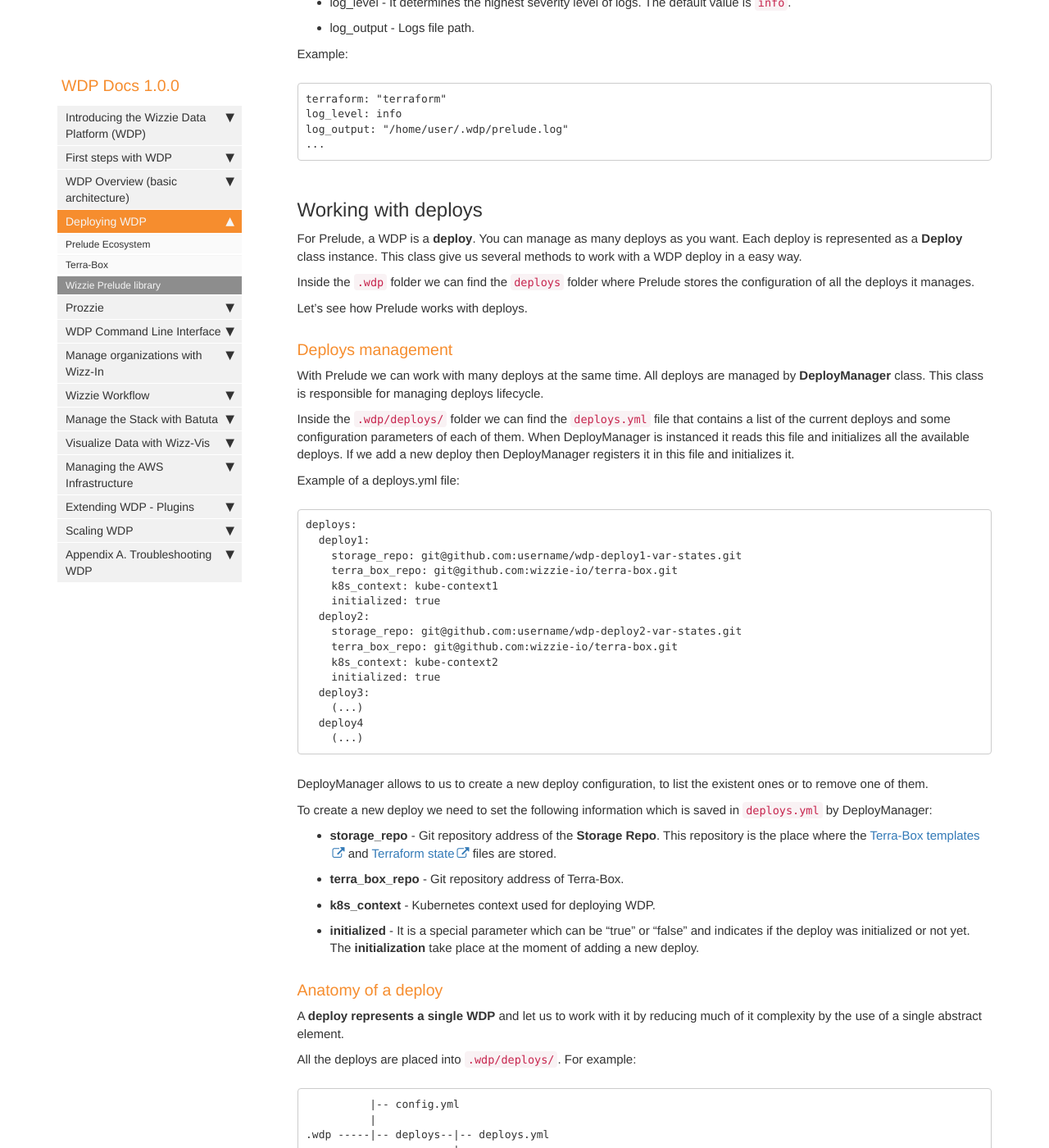
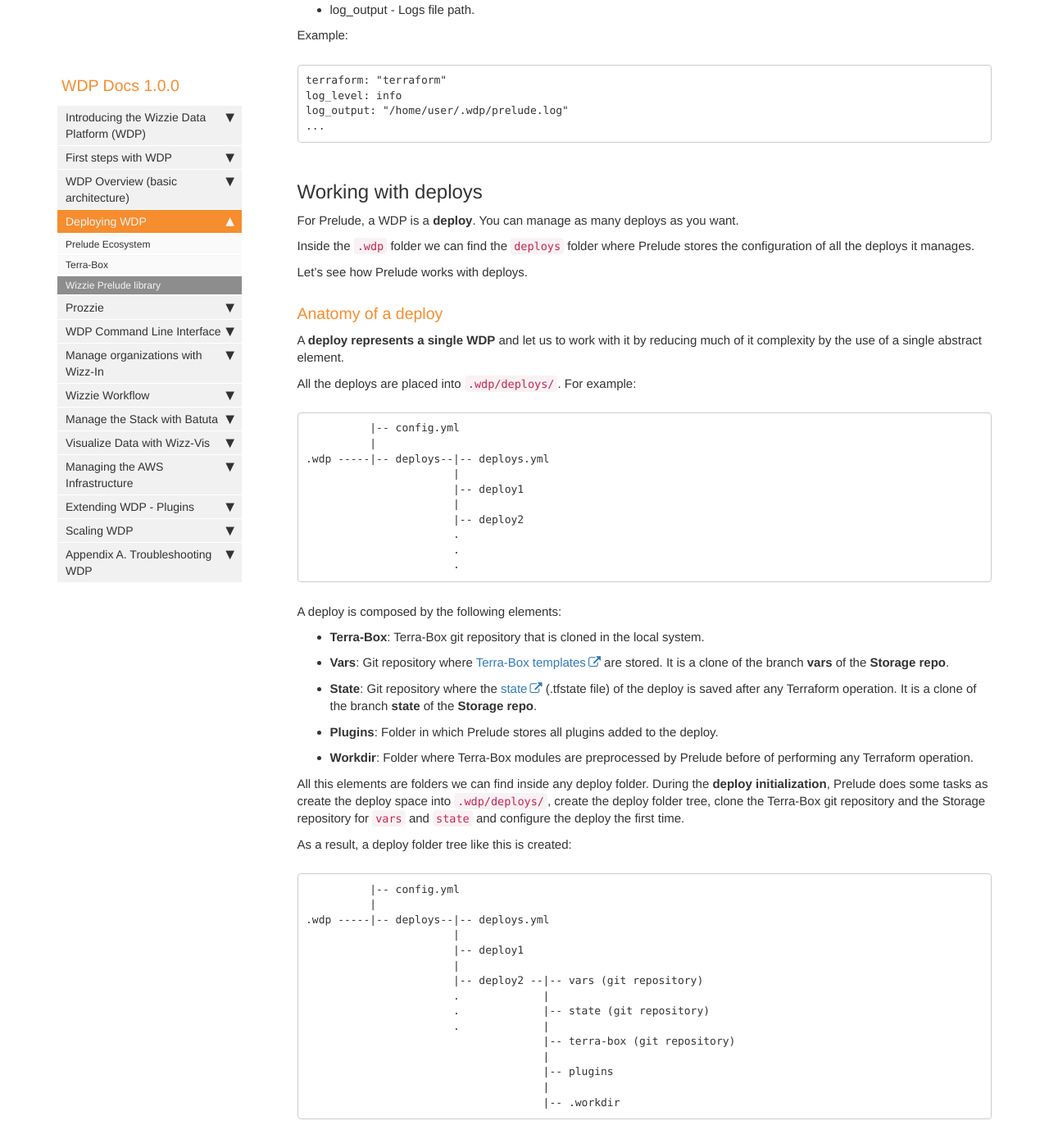
Before and after one commit to wizzie-io/wizzie-io.github.io, a Jekyll site: the page built from pages/wdp/1.0.0/prelude/prelude/index.md, in a window 1280 px wide and 1400 px high, scrolled down 866 px. Shown: the whole window at 82% size. Built offline with Jekyll 4.4.1, drawn with Linux system fonts in a browser that asks for light colours; nearby versions of some CDN libraries; comment, search, counter and statistics services are not loaded; some of the changed text lies outside the part shown.

Commit message:
Improvements in prelude doc

````diff
--- a/pages/wdp/1.0.0/prelude/prelude/index.md
+++ b/pages/wdp/1.0.0/prelude/prelude/index.md
@@ -5,7 +5,7 @@ datatable: false
 toc: true
 ---
 
-Wizzie Prelude is a Ruby based library that simplifies the way we work with [Terra-Box](https://wizzie-io.github.io/terra-box_index.html) and WDP Plugins. Furthermore, it allows to automate and manage WDP deployments in a collaborative way by using Git behind the scenes.
+Wizzie Prelude is a Ruby based library that allows to work with [Terra-Box](https://wizzie-io.github.io/terra-box_index.html) and simplifies working with it. Furthermore, it allows to automate and manage WDP deployments in a collaborative way by using [GitOps](https://www.weave.works/blog/gitops-operations-by-pull-request) principles.
 
 ## Configuration
 
@@ -32,49 +32,11 @@ log_output: "/home/user/.wdp/prelude.log"
 
 ## Working with deploys
 
-For Prelude, a WDP is a **deploy**. You can manage as many deploys as you want. Each deploy is represented as a **Deploy** class instance. This class give us several methods to work with a WDP deploy in a easy way.
+For Prelude, a WDP is a **deploy**. You can manage as many deploys as you want.
 
 Inside the `.wdp` folder we can find the `deploys` folder where Prelude stores the configuration of all the deploys it manages.
 
 Let's see how Prelude works with deploys.
-
-### Deploys management
-
-With Prelude we can work with many deploys at the same time. All deploys are managed by **DeployManager** class. This class is responsible for managing deploys lifecycle.
-
-Inside the `.wdp/deploys/` folder we can find the `deploys.yml` file that contains a list of the current deploys and some configuration parameters of each of them. When DeployManager is instanced it reads this file and initializes all the available deploys. If we add a new deploy then DeployManager registers it in this file and initializes it.
-
-Example of a deploys.yml file:
-
-```
-deploys:
-  deploy1:
-    storage_repo: git@github.com:username/wdp-deploy1-var-states.git
-    terra_box_repo: git@github.com:wizzie-io/terra-box.git
-    k8s_context: kube-context1
-    initialized: true
-  deploy2:
-    storage_repo: git@github.com:username/wdp-deploy2-var-states.git
-    terra_box_repo: git@github.com:wizzie-io/terra-box.git
-    k8s_context: kube-context2
-    initialized: true
-  deploy3:
-    (...)
-  deploy4
-    (...)
-```
-
-DeployManager allows to us to create a new deploy configuration, to list the existent ones or to remove one of them.
-
-To create a new deploy we need to set the following information which is saved in `deploys.yml` by DeployManager:
-
-* **storage_repo** - Git repository address of the **Storage Repo**. This repository is the place where the [Terra-Box templates](https://wizzie-io.github.io/terra-box_index.html#templates) and [Terraform state](https://www.terraform.io/docs/state) files are stored.
-
-* **terra_box_repo** - Git repository address of Terra-Box.
-
-* **k8s_context** - Kubernetes context used for deploying WDP.
-
-* **initialized** - It is a special parameter which can be "true" or "false" and indicates if the deploy was initialized or not yet. The **initialization** take place at the moment of adding a new deploy.
 
 ### Anatomy of a deploy
 
@@ -133,7 +95,7 @@ As a result, a deploy folder tree like this is created:
 
 One of the main purposes of Prelude is to abstract us of the operations with terraform and Terra-Box. This operations include the execution of terraform commands on a WDP deploy.
 
-Prelude implements a class that wraps some of the most common terraform features. You can do the following terraform actions on a deploy:
+Prelude wraps some of the most common terraform features. You can do the following terraform actions on a deploy:
 
 * init
 * plan
@@ -285,7 +247,7 @@ In this file we can find the following deploy information:
 
 A plugin is an optional extension of Terra-Box which might add new components of modify some of the existent ones (E.g: reputation, mobility). A plugin is defined in a git repository on a similar way to Terra-Box.
 
-Prelude manages the plugins of a deploy by using a class called **PluginManager**. When a plugin is added to a deploy, Prelude clones it git repository into the `plugins` folder. At the time a plugin is added to a deploy, all its global modules are added to the Working directory and its vars are added to the `vars` global folder.
+When a plugin is added to a deploy, Prelude clones it git repository into the `plugins` folder. At the time a plugin is added to a deploy, all its global modules are added to the Working directory and its vars are added to the `vars` global folder.
 
 Moreover, once a plugin is added to a deploy, it can be also added to a user component. Then, its user modules and vars are taken into account.
 
````
Also changed, not shown: other parts of pages/wdp/1.0.0/prelude/prelude/index.md (+1 -1 lines).
